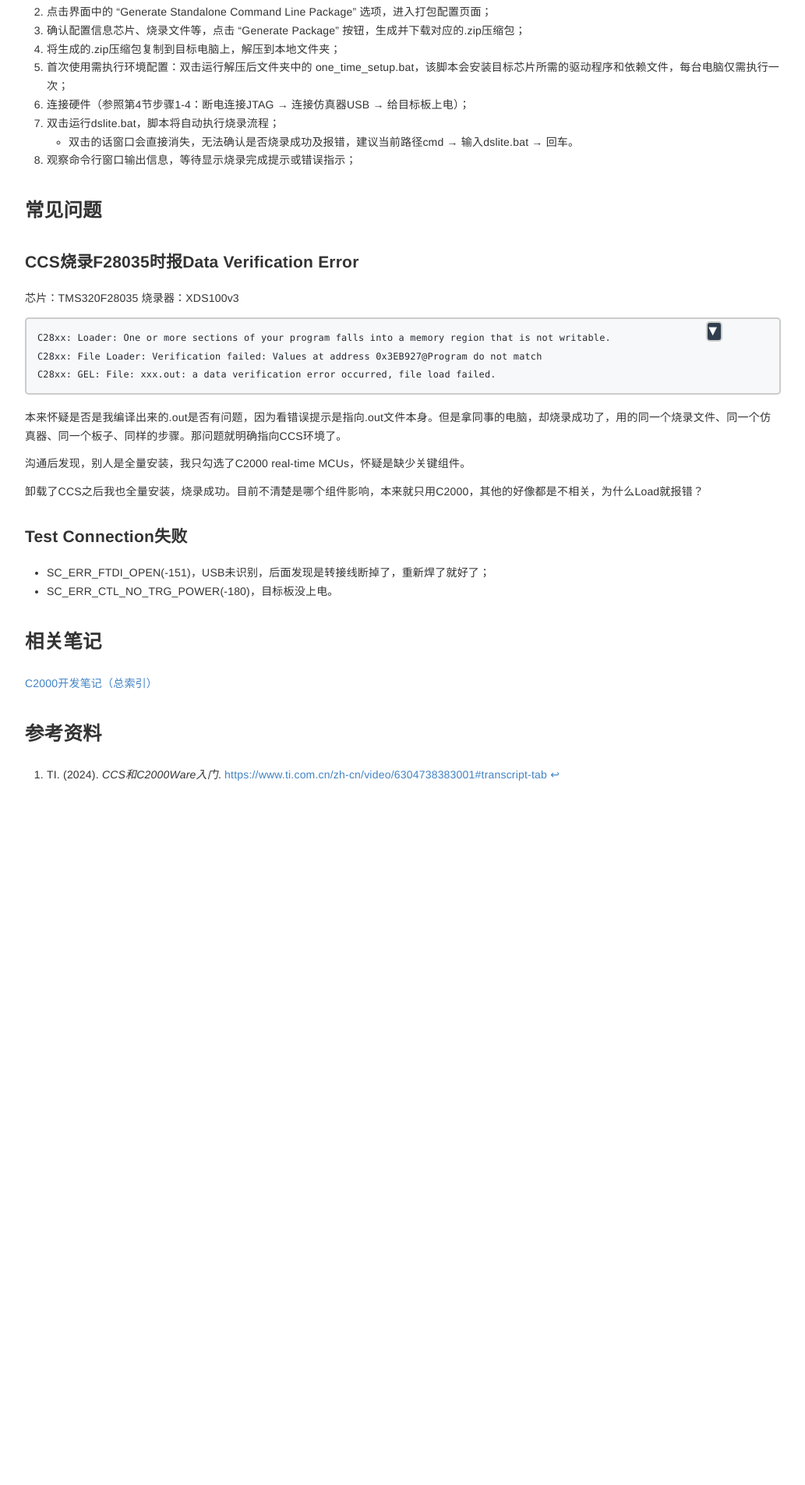
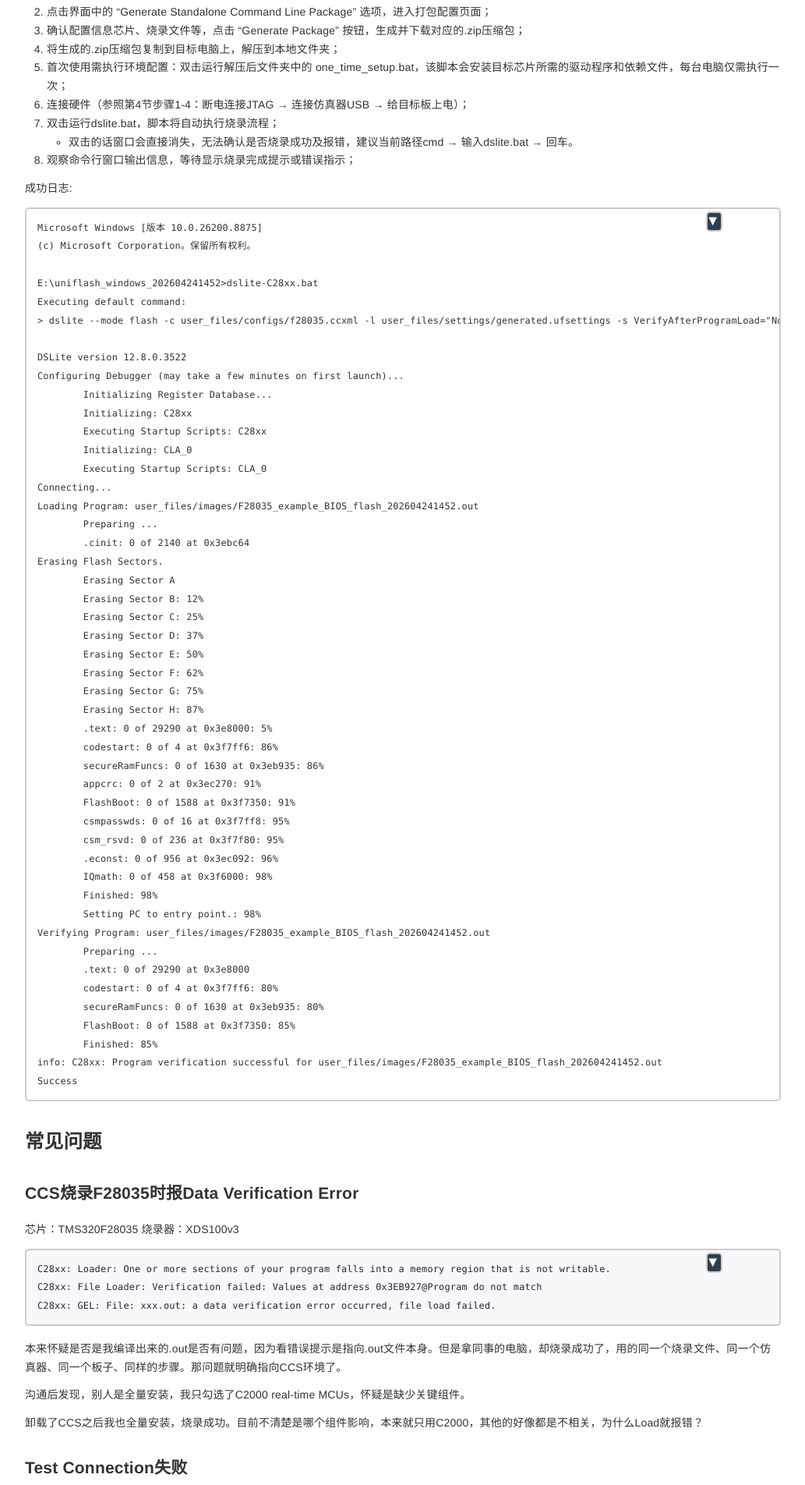
Before and after one commit to YooyoJin/yooyojin.github.io, a Jekyll site: the page built from _posts/2026-04-09-c2000_setup.md, in a window 1280 px wide. Shown: the part 2750-4654 px from the top of the page at 78% size, without its empty margins (123-1156 px from the left). Built offline with Jekyll 4.4.1, drawn with Linux system fonts in a browser that asks for light colours; some of the changed text lies outside the part shown.

Commit message:
<feature> 补充c2000脚本烧录成功日志

````diff
--- a/_posts/2026-04-09-c2000_setup.md
+++ b/_posts/2026-04-09-c2000_setup.md
@@ -2,7 +2,7 @@
 title: C2000开发笔记-环境搭建与仿真器驱动
 author: YooyoJin
 date: 2026-04-09
-last_modified_at: 2026-06-24
+last_modified_at: 2026-07-25
 category: Jekyll
 layout: post
 mermaid: true
@@ -117,6 +117,57 @@ UniFlash提供了命令行烧录包生成功能，可将当前图形界面中配
     - 双击的话窗口会直接消失，无法确认是否烧录成功及报错，建议当前路径cmd → 输入dslite.bat → 回车。
 1. 观察命令行窗口输出信息，等待显示烧录完成提示或错误指示；
 
+成功日志:
+``` cmd
+Microsoft Windows [版本 10.0.26200.8875]
+(c) Microsoft Corporation。保留所有权利。
+
+E:\uniflash_windows_202604241452>dslite-C28xx.bat
+Executing default command:
+> dslite --mode flash -c user_files/configs/f28035.ccxml -l user_files/settings/generated.ufsettings -s VerifyAfterProgramLoad="No verification" -e -f -v "user_files/images/F28035_example_BIOS_flash_202604241452.out"
+
+DSLite version 12.8.0.3522
+Configuring Debugger (may take a few minutes on first launch)...
+        Initializing Register Database...
+        Initializing: C28xx
+        Executing Startup Scripts: C28xx
+        Initializing: CLA_0
+        Executing Startup Scripts: CLA_0
+Connecting...
+Loading Program: user_files/images/F28035_example_BIOS_flash_202604241452.out
+        Preparing ...
+        .cinit: 0 of 2140 at 0x3ebc64
+Erasing Flash Sectors.
+        Erasing Sector A
+        Erasing Sector B: 12%
+        Erasing Sector C: 25%
+        Erasing Sector D: 37%
+        Erasing Sector E: 50%
+        Erasing Sector F: 62%
+        Erasing Sector G: 75%
+        Erasing Sector H: 87%
+        .text: 0 of 29290 at 0x3e8000: 5%
+        codestart: 0 of 4 at 0x3f7ff6: 86%
+        secureRamFuncs: 0 of 1630 at 0x3eb935: 86%
+        appcrc: 0 of 2 at 0x3ec270: 91%
+        FlashBoot: 0 of 1588 at 0x3f7350: 91%
+        csmpasswds: 0 of 16 at 0x3f7ff8: 95%
+        csm_rsvd: 0 of 236 at 0x3f7f80: 95%
+        .econst: 0 of 956 at 0x3ec092: 96%
+        IQmath: 0 of 458 at 0x3f6000: 98%
+        Finished: 98%
+        Setting PC to entry point.: 98%
+Verifying Program: user_files/images/F28035_example_BIOS_flash_202604241452.out
+        Preparing ...
+        .text: 0 of 29290 at 0x3e8000
+        codestart: 0 of 4 at 0x3f7ff6: 80%
+        secureRamFuncs: 0 of 1630 at 0x3eb935: 80%
+        FlashBoot: 0 of 1588 at 0x3f7350: 85%
+        Finished: 85%
+info: C28xx: Program verification successful for user_files/images/F28035_example_BIOS_flash_202604241452.out
+Success
+```
+
 ## 常见问题
 
 ### CCS烧录F28035时报Data Verification Error
````
Also changed, not shown: other parts of _posts/2026-04-09-c2000_setup.md (+2 -1 lines).
